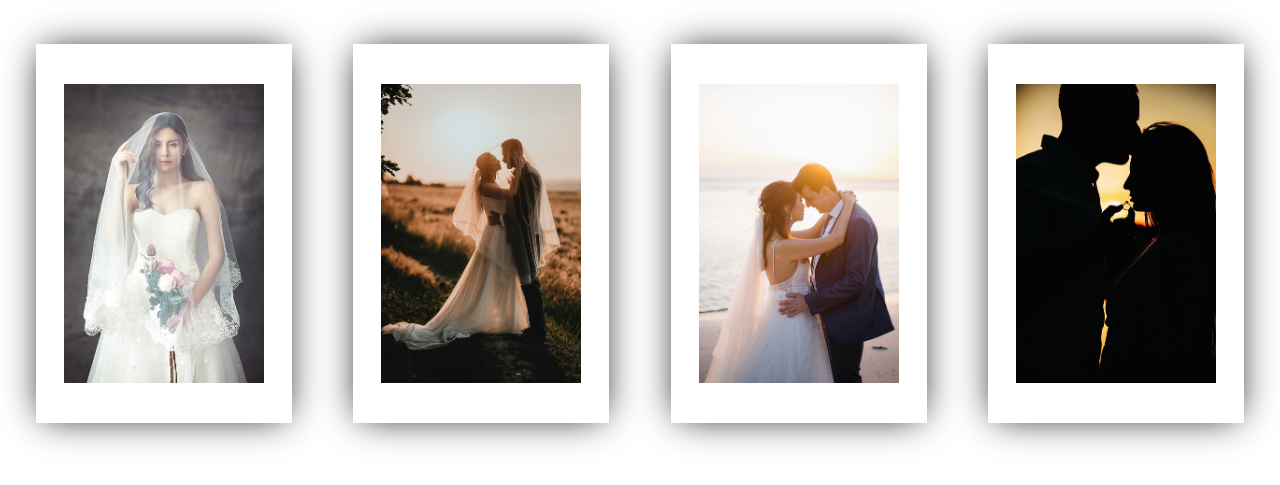
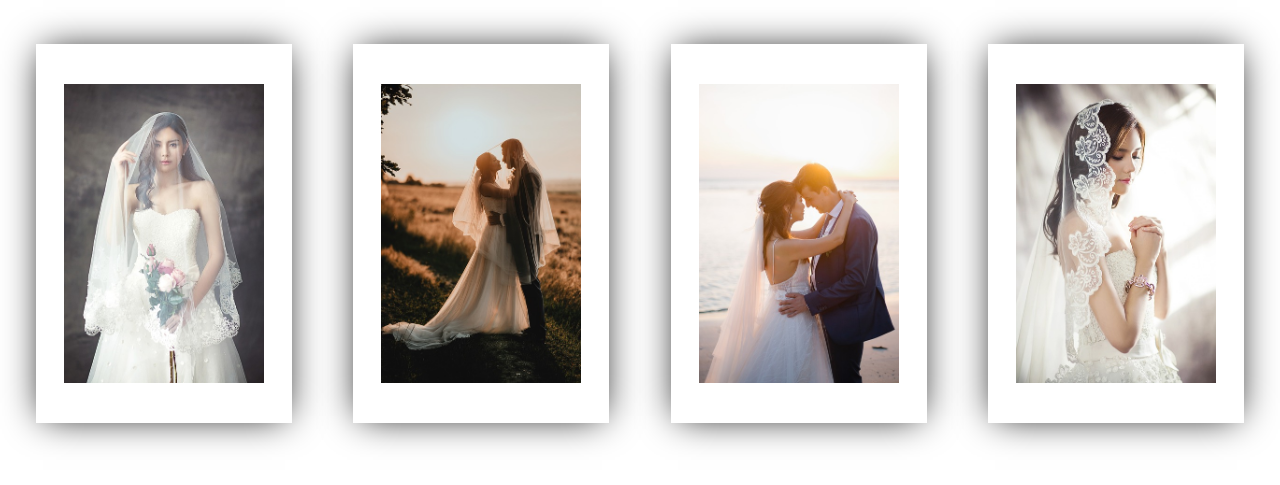
Before and after one commit to carlosdiazortiz/ECF-front-end-DIAZ-carlos, an Eleventy site: page src/gallery/graduation.md in a window 1280 px wide. Shown: the part 177-662 px from the top of the page. Built offline with nearby package versions, Linux system fonts and the light colour scheme; Eleventy itself is replaced by a stand-in of ours; files that its build step writes are made by us from their sources.

Commit message:
Update Galerie “graduation”

```diff
--- a/src/gallery/graduation.md
+++ b/src/gallery/graduation.md
@@ -5,5 +5,5 @@ images:
   - image: /img/uploads/wedding-dress-1486260_640.jpg
   - image: /img/uploads/love-6600903_640.jpg
   - image: /img/uploads/sunset-5584004_640.jpg
-  - image: /img/uploads/couple-2705252_640.jpg
+  - image: /img/uploads/wedding-dresses-1486256_640.jpg
 ---
```
Also changed, not shown: src/img/uploads/wedding-dresses-1486256_640.jpg (added).
